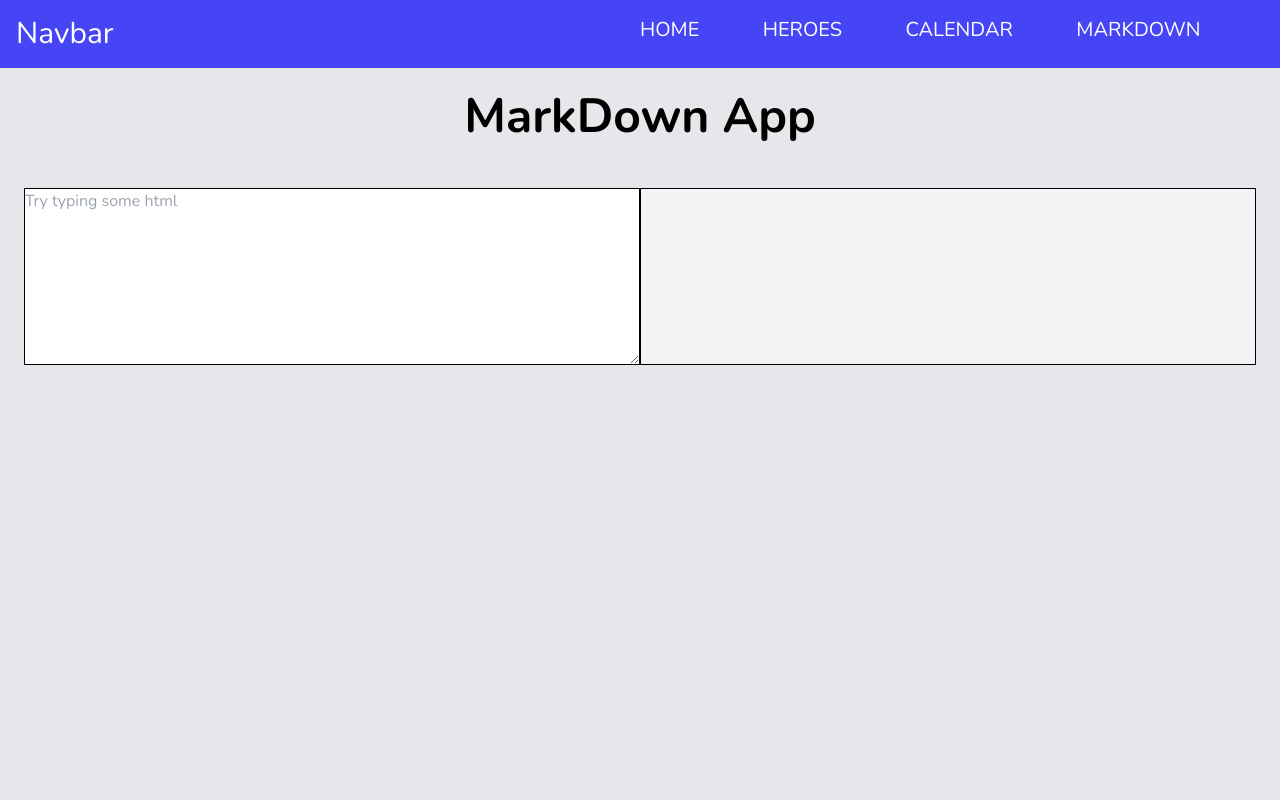
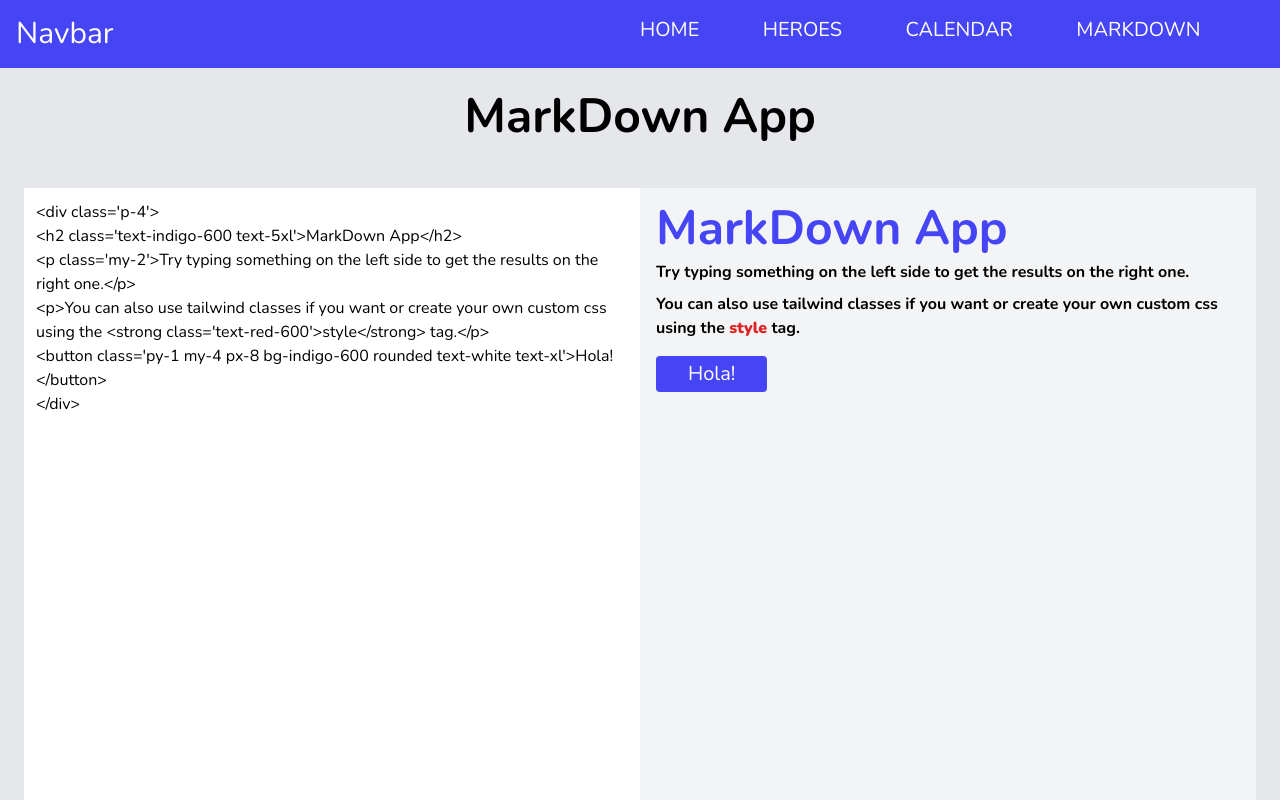
Before and after one commit to Chirag5528/learnVue, a Vue app: page /markdown in a window 1280 px wide. Shown: the top 800 px of the page. Built offline with nearby package versions, Linux system fonts and the light colour scheme.

Commit message:
Added Markdown App

```diff
--- a/src/Router.js
+++ b/src/Router.js
@@ -10,17 +10,17 @@ export const routes = [
     {
         path:"/heroes",
         name:"heroes",
-        component: /*webpackChunkName: DcHeroes*/ import("@/components/DcHeroes/DcHeroes")
+        component: () => /*webpackChunkName: DcHeroes*/ import("@/components/DcHeroes/DcHeroes")
     },
     {
         path:"/calendar",
         name:"calendar",
-        component: /*webpackChunkName: CalendarTemplate*/ import("@/components/CalendarTemplate")
+        component: () => /*webpackChunkName: CalendarTemplate*/ import("@/components/CalendarTemplate")
     },
     {
         path:"/markdown",
         name:"markdown",
-        component: /*webpackChunkName: MarkDownTemplate*/ import("@/components/MarkDownTemplate")
+        component: () => /*webpackChunkName: MarkDownTemplate*/ import("@/components/MarkDownTemplate")
     },
 ]
 const router = createRouter({
--- a/src/components/MarkDownTemplate/index.vue
+++ b/src/components/MarkDownTemplate/index.vue
@@ -3,11 +3,11 @@
         <div class="my-6 text-center">
           <h1 class="text-5xl text-center">MarkDown App</h1>
         </div>
-      <div class="mt-12 grid grid-cols-2 mx-6 h-full">
-          <article class="col-span-1 h-full border border-black">
-            <textarea name="inputTextArea" placeholder="Try typing some html" v-model="text" class="h-full w-full"></textarea>
+      <div class="mt-12 grid grid-cols-2 mx-6 h-screen">
+          <article class="col-span-1 h-full">
+            <textarea name="inputTextArea" placeholder="Try typing some html" v-model="text" class="h-full w-full p-3"></textarea>
           </article>
-          <article class="col-span-1 h-full border border-black bg-gray-100">
+          <article class="col-span-1 h-full bg-gray-100">
             <div class="result" v-html="text"></div>
           </article>
         </div>
@@ -18,8 +18,16 @@ export default {
     name:"MardownTemplate",
     data:function(){
         return{
-            text:'',
+            text:""
         }
-    }
+    },
+  created(){
+      this.text = "<div class='p-4'>\n" +
+          "<h2 class='text-indigo-600 text-5xl'>MarkDown App</h2>\n" +
+          "<p class='my-2'>Try typing something on the left side to get the results on the right one.</p>\n" +
+          "<p>You can also use tailwind classes if you want or create your own custom css using the <strong class='text-red-600'>style</strong> tag.</p>\n" +
+          "<button class='py-1 my-4 px-8 bg-indigo-600 rounded text-white text-xl'>Hola!</button>\n" +
+          "</div>"
+  }
 }
 </script>
```
Also changed, not shown: 21 other files (tests, documents, lock files or other folders).
